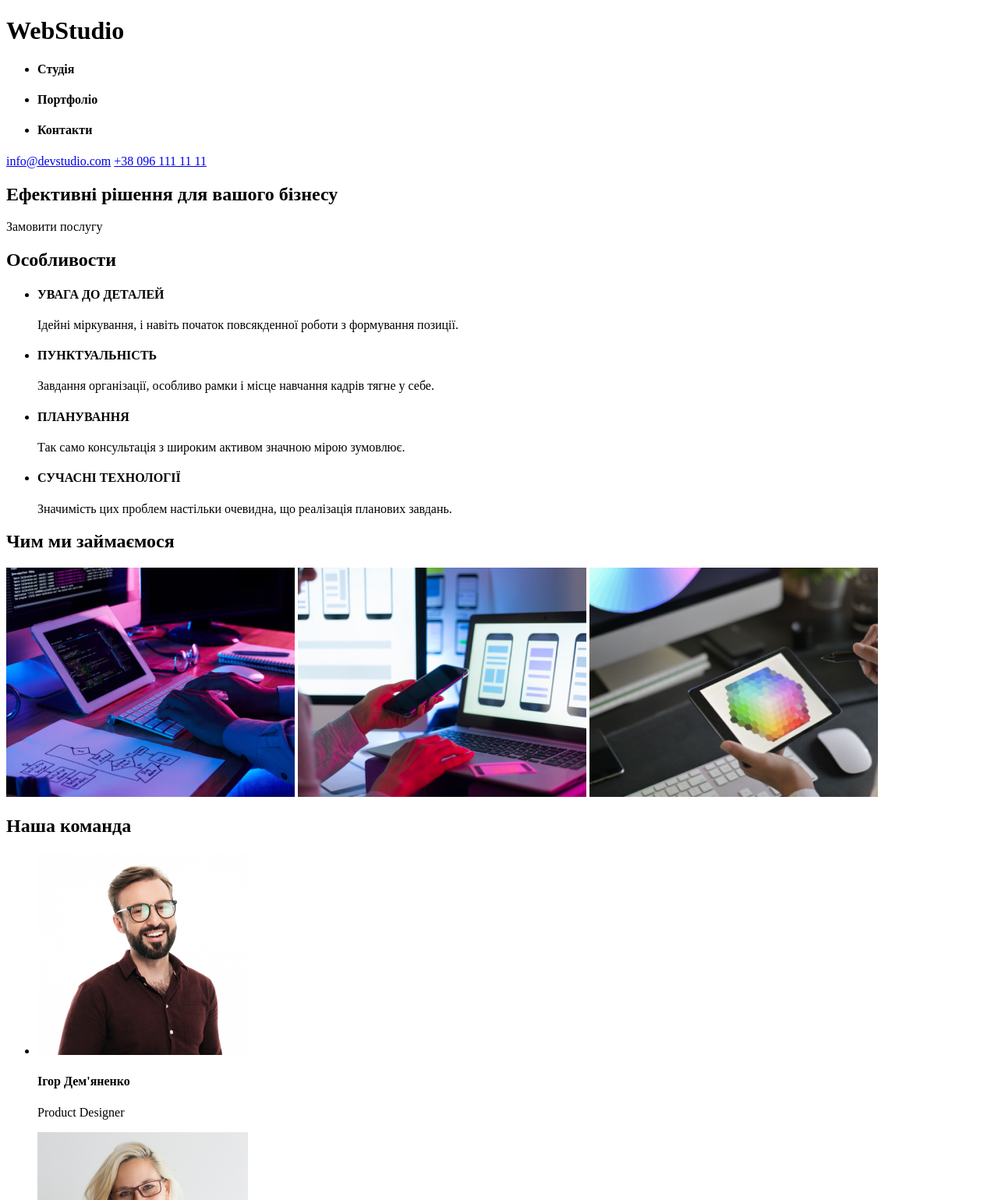
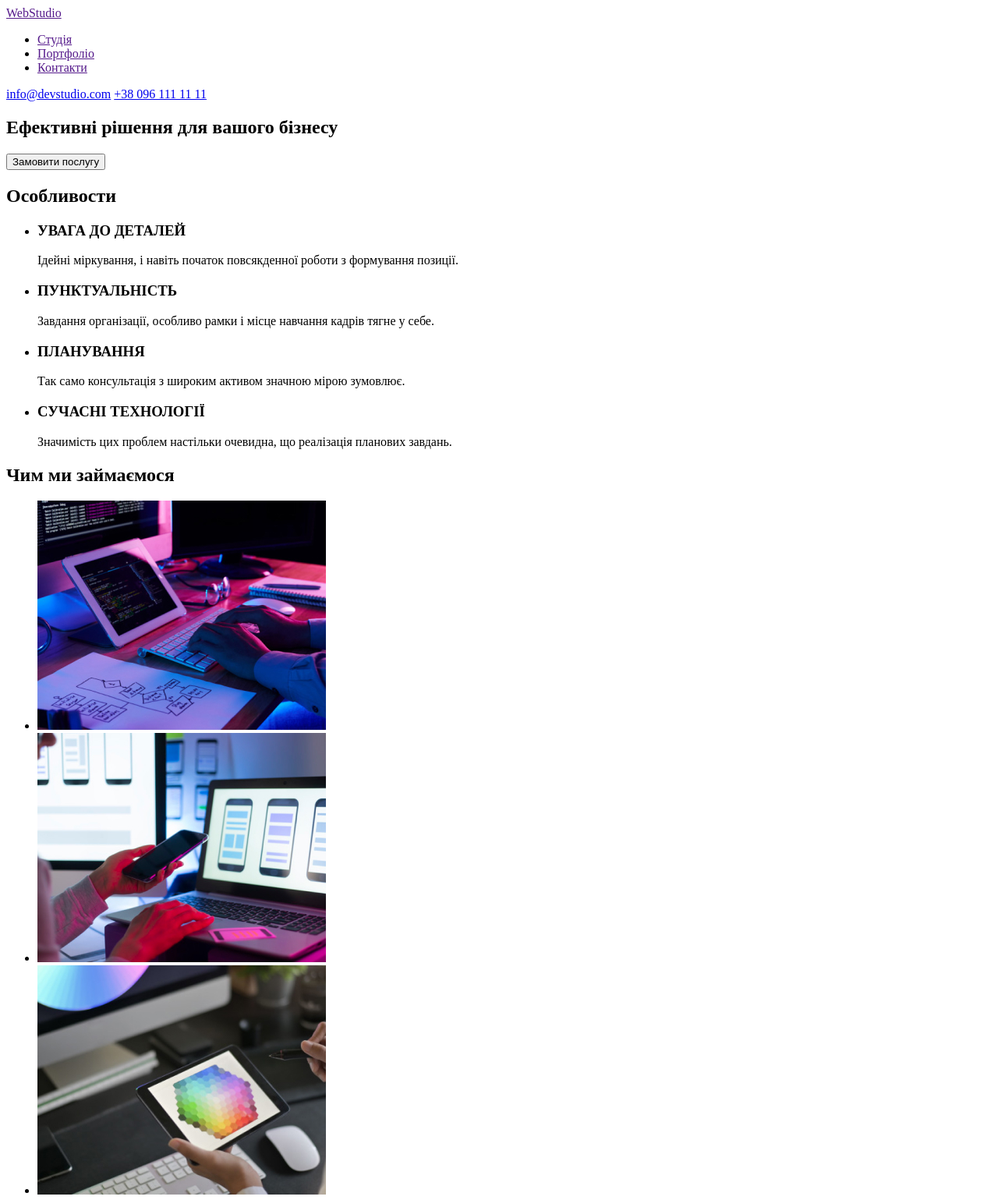
Before and after one commit to FizrukAlekesey/goit-markup-hw-01, a plain HTML site: page index.html in a window 1280 px wide. Shown: the top 1539 px of the page at 78% size. Drawn offline with Linux system fonts and the light colour scheme.

Commit message:
поменял все по видео

```diff
--- a/index.html
+++ b/index.html
@@ -9,58 +9,68 @@ html>
 </head>
 <body>
     <!--Project-->
-    <!--header-->
-    <header>
-    <h1>WebStudio</h1>
-    <!--nav-->
-    <main>
-    <ul>
-    <li><h4>Cтудiя</h4></li>
-    <li><h4>Портфолiо</h4></li>
-    <li><h4>Контакти</h4></li>
-   </ul>
+<header>
+    <nav>
+     <a href="">WebStudio</a>
+
+      <ul>
+       <li><a href="">Студія</a></li>
+       <li><a href="">Портфоліо</a></li>
+       <li><a href="">Контакти</a></li>
+      </ul>
+   </nav>
+
     <!--Contacts-->
     <a href="mailto:info@devstudio.com">info@devstudio.com</a>
     <a href="tel+38 096 111 11 11">+38 096 111 11 11</a>
-     </main>
-    </header>
-    <!--Main-->
+</header>
+
     <div>
-    <h2>Ефективні рішення для вашого бізнесу</h2>
-      Замовити послугу
+        <section>
+    <h1>Ефективні рішення для вашого бізнесу</h1>
+    <button type="button"class="button">Замовити послугу</button>
+        </section>
     </div>
-
+    <main>
     <!--Особлывости-->
-
-        <div>
+    <section>
             <h2>Особливости</h2>
     <ul>
-    <li><h4>УВАГА ДО ДЕТАЛЕЙ</h4>
+    <li><h3>УВАГА ДО ДЕТАЛЕЙ</h3>
     <p>Ідейні міркування, і навіть початок повсякденної роботи з формування позиції.</p>
 </li>
-    <li><h4>ПУНКТУАЛЬНІСТЬ</h4>
+    <li><h3>ПУНКТУАЛЬНІСТЬ</h3>
     <p>Завдання організації, особливо рамки і місце навчання кадрів тягне у себе.</p>
 </li>
     <li>
-        <h4>ПЛАНУВАННЯ</h4>
+        <h3>ПЛАНУВАННЯ</h3>
     <p>Так само консультація з широким активом значною мірою зумовлює.</p>
 </li>
-    <li> <h4>СУЧАСНІ ТЕХНОЛОГІЇ</h4>
+    <li> <h3>СУЧАСНІ ТЕХНОЛОГІЇ</h3>
     <p>Значимість цих проблем настільки очевидна, що реалізація планових завдань.</p>
 </li>
     </ul>
-</div>
-
+    </section>
     <!--Чим ми займаємося-->
-   <div>
+   <section>
      <h2>Чим ми займаємося</h2>
-    <img src="./imeges/img1.1.png" alt="Компьютер"
-    Width="370"
-    Height="294"
->
-    <img src="./imeges/img1.2.png" alt="приложение в телефоне "Width="370"Height ="294">
-    <img src="./imeges/img1.3.png" alt="цветовые ефекти"Width="370" Height="294">
-</div>
+     <ul>
+        <li><img src="./imeges/img1.1.jpg" alt="Компьютер"
+        width="370"
+        height="294">
+        </li>
+        <li>
+        <img src="./imeges/img1.2.jpg" alt="приложение в телефоне "
+        width="370"
+        height ="294">
+        </li>
+        <li>
+        <img src="./imeges/img1.3.jpg" alt="цветовые ефекти"
+        width="370"
+        height="294">
+        </li>
+    </ul>
+    </section>
     <!--tima-->
     <div>
     <h2>Наша команда</h2>
@@ -68,34 +78,35 @@ html>
         <li>
             <img src="./imeges/img2.1.jpg" alt=" фото Ігор Дем'яненко"
     Width="270">
-    <h4>Ігор Дем'яненко</h4>
+    <h3>Ігор Дем'яненко</h3>
     <p>Product Designer</p>
 </li>
     <li>
         <img src="./imeges/img 2.2.jpg" alt="фото Ольга Рєпіна"Width="270">
-    <h4>Ольга Рєпіна</h4>
+    <h3>Ольга Рєпіна</h3>
     <p>Frontend Developer</p>
 </li>
     <li>
         <img src="./imeges/img 2.3.jpg" alt="фото икола Тарасов"Width="270">
-    <h4>Микола Тарасов</h4>
+    <h3>Микола Тарасов</h3>
     <p>Marketing</p>
 </li>
     <li>
         <img src="./imeges/img 2.4.jpg" alt="фото ихайло Єрмаков"Width="270">
-    <h4>Михайло Єрмаков</h4>
+    <h3>Михайло Єрмаков</h3>
     <p>UI Designer</p>
 </li>
 </ul>
 </div>
+</main>
     <!--footer-->
+    <footer>
     <h3>WebStudio</h3>
-    <address>м. Київ, пр-т Лесі Українки, 26
+    <address>
+        м. Київ, пр-т Лесі Українки, 26
     </address>
-
     <p>info@devstudio.com</p>
     <p>+38 096 111 11 11</p>
-
-
+    </footer>
 </body>
 </html>
```
Also changed, not shown: imeges/img1.1.jpg (added), imeges/img1.1.png (deleted), imeges/img1.2.jpg (added), imeges/img1.2.png (deleted), imeges/img1.3.jpg (added), imeges/img1.3.png (deleted).
